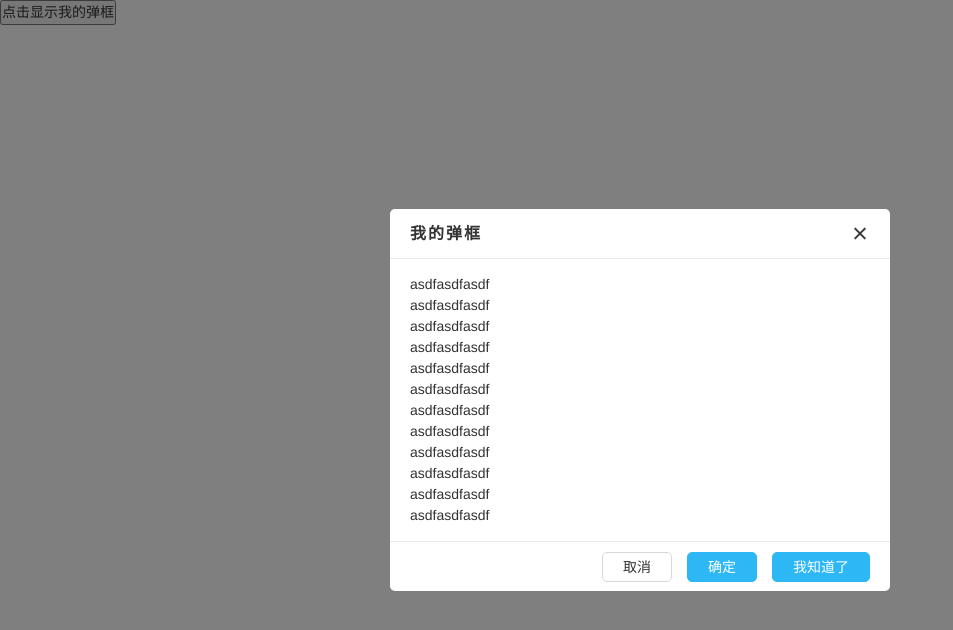
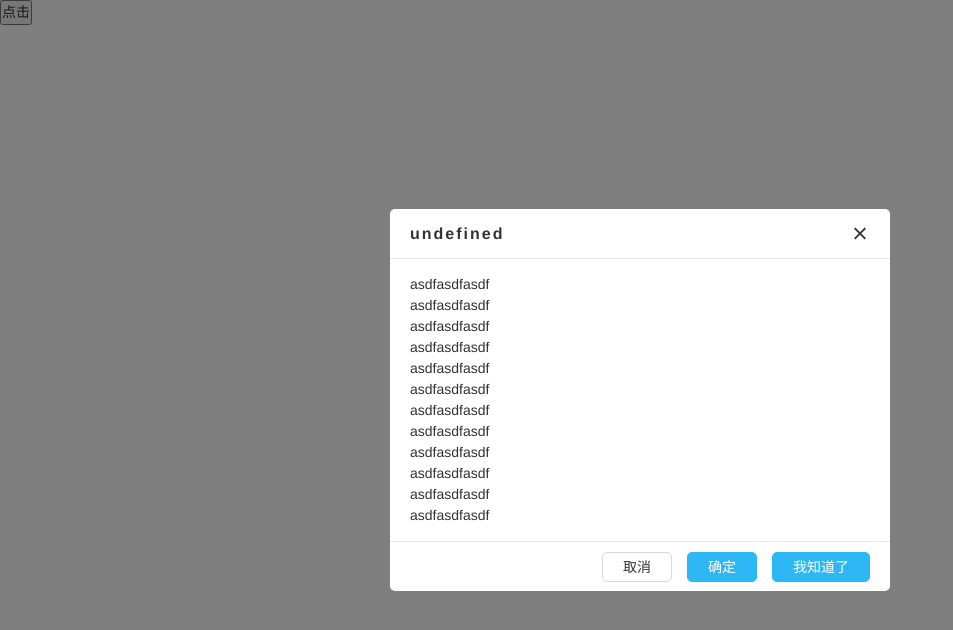
Before and after one commit to Shining-haha/dialog, a plain HTML site: page index.html in a window 1280 px wide. Shown: the whole page, without its empty margins (0-953 px from the left). Drawn offline with Linux system fonts and the light colour scheme.

Commit message:
Update index.html

```diff
--- a/index.html
+++ b/index.html
@@ -16,19 +16,21 @@
 	<p>asdfasdfasdf</p><p>asdfasdfasdf</p><p>asdfasdfasdf</p><p>asdfasdfasdf</p>
 	<p>asdfasdfasdf</p><p>asdfasdfasdf</p><p>asdfasdfasdf</p><p>asdfasdfasdf</p>
 </div>
-<button class="mybtn">点击显示我的弹框</button>
+
+<button class="mybtn">点击</button>
 <script type="text/javascript">
 $(document).ready(function(){
 	$(".mybtn").click(function(){
 		$(".mydialog").show();
 	});
+
 	$(".mydialog").modaldialog({
-		'visible':true, //默认弹框是否打开
-		//'maskClosable':false, //是否允许点击蒙层关闭弹框,默认true
-		//'haveheader':true, //是否需要头部,默认true
+		//'visible':true, //弹框打开,默认false
+		'haveheader':true, //是否需要头部,默认true
         'closable':true, //头部关闭按钮是否显示,默认true
-		'title':'我的弹框', //弹框头部标题
-		'dragdrop': true,
+		'maskClosable':true, //是否允许点击蒙层关闭弹框,默认false
+		//'dragdrop': true,
+		//'title':'我的弹框', //弹框头部标题
 		'buttons':[
 				{'label':'取消','class':'',
 					onClick:function(){
@@ -46,12 +48,16 @@ $(document).ready(function(){
 					}
 				},
 			], //默认有取消和确定两个按钮    top: 50px;  left: 30px;
-		//'style':{'width':'300px','height':'300px','top':150}, //设置弹框样式
+		'width': 200, //设置弹框宽度
+		'height': 50, //设置弹框高度
 		//'footerstyle':'center', //底部按钮显示位置，默认居右  left:居左  center:剧中
 		onClose: function(){
 			console.log('关闭弹框');
 		}
 	});
+
+
+
 });
 </script>
 </body>
```
